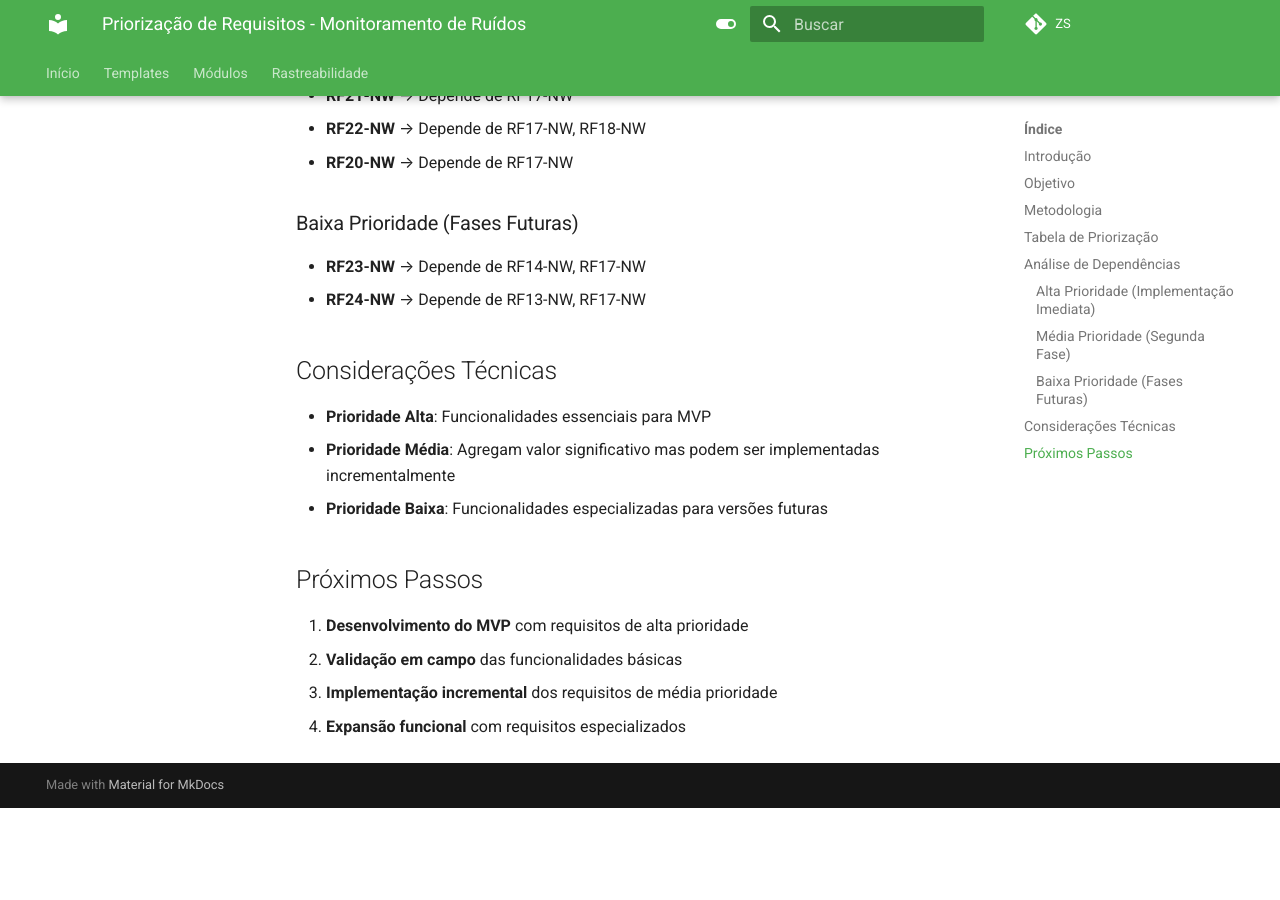
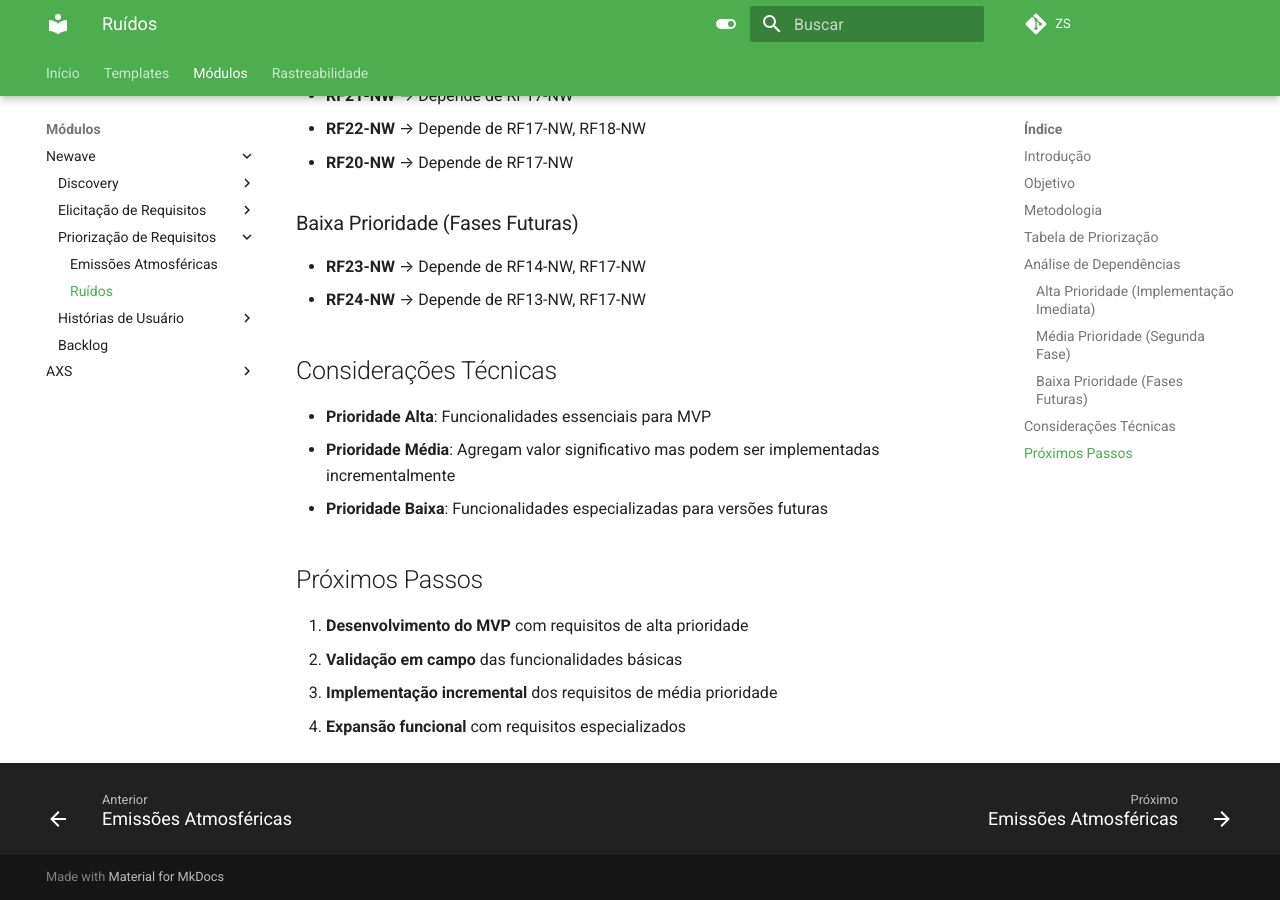
Before and after one commit to ZagoConsultoria/GIZAdocs, an MkDocs documentation site: the page built from docs/modulos/newave/priorizacao/ruidos.md, in a window 1280 px wide and 900 px high, scrolled down 2495 px. Built offline with MkDocs 1.6.1 and Material for MkDocs 9.7.7, drawn with Linux system fonts in a browser that asks for light colours; comment, search, counter and statistics services are not loaded; before the commit the page ends 3303 px from its top, so only the background shows below that; part of the change alters nothing that is shown.

Commit message:
chore: ajuste de rotas

```diff
--- a/mkdocs.yml
+++ b/mkdocs.yml
@@ -52,10 +52,13 @@ nav:
               - 22/07 - Emissões Atmosféricas: modulos/newave/discovery/emissoes.md
           - Elicitação de Requisitos:
               - Emissões Atmosféricas: modulos/newave/elicitacao/emissoes.md
+              - Ruídos: modulos/newave/elicitacao/ruidos.md
           - Priorização de Requisitos:
               - Emissões Atmosféricas: modulos/newave/priorizacao/emissoes.md
+              - Ruídos: modulos/newave/priorizacao/ruidos.md
           - Histórias de Usuário:
               - Emissões Atmosféricas: modulos/newave/modelagem/emissoes.md
+              - Ruídos: modulos/newave/modelagem/ruidos.md
           - Backlog: modulos/newave/backlog_geral.md
       - AXS:
           - Discovery:
```
